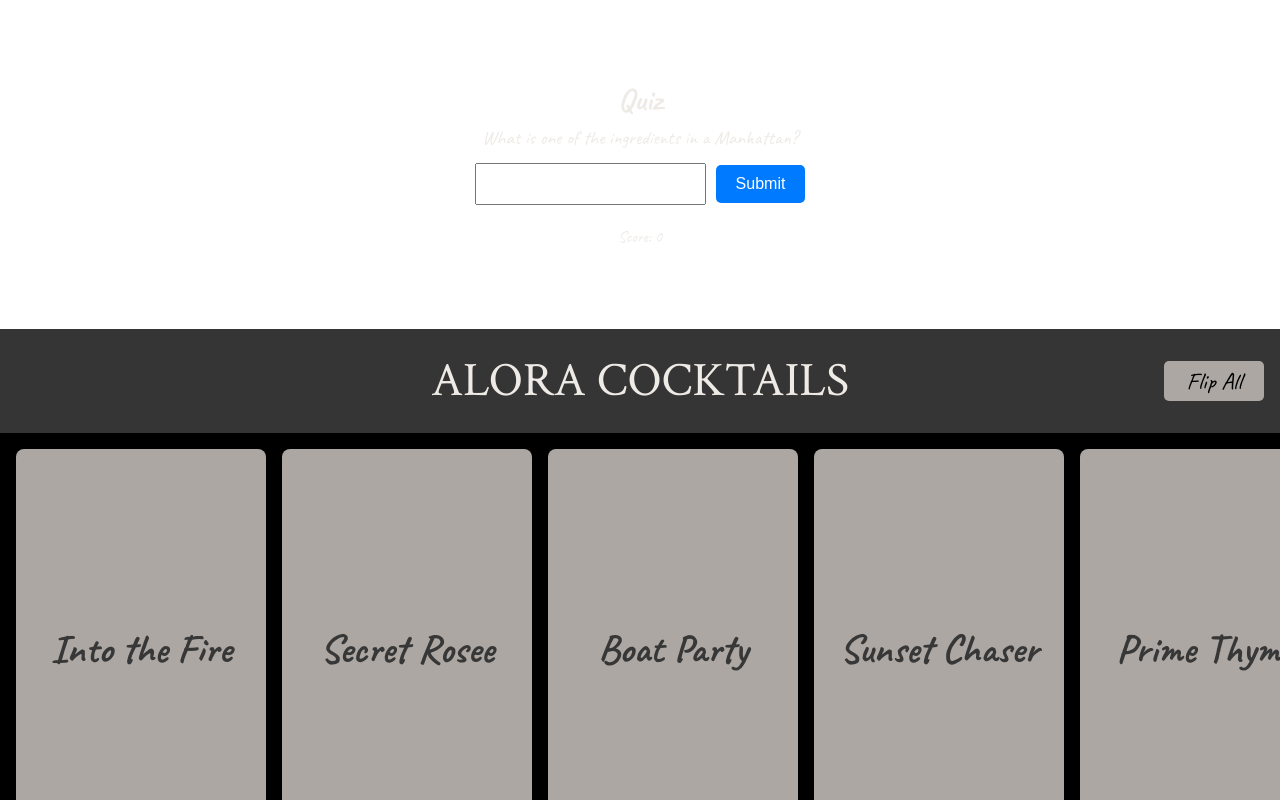
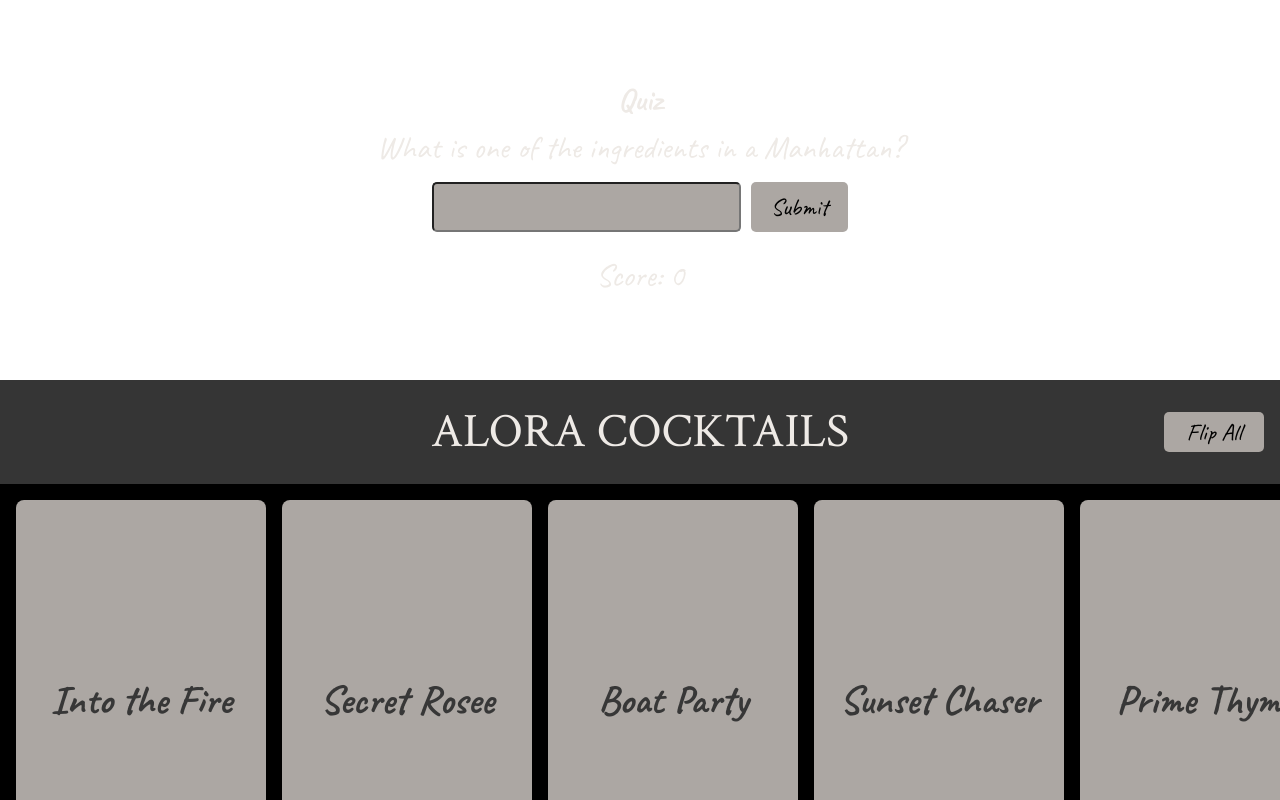
Before and after one commit to tristanhebrt/The-Bar, a React (Vite) app: page / in a window 1280 px wide. Shown: the part 820-1620 px from the top of the page. Built offline with nearby package versions, Linux system fonts and the light colour scheme; a web font is replaced by a local one.

Commit message:
Quiz Logic Update
Added a correct or incorrect text

```diff
--- a/src/components/Quiz.jsx
+++ b/src/components/Quiz.jsx
@@ -1,45 +1,11 @@
 import React, { useState, useEffect } from 'react';
 import styled from 'styled-components';
-
-const QuizContainer = styled.div`
-    text-align: center;
-    margin: 10vh;
-`;
-
-const QuestionText = styled.p`
-    font-size: 1.2em;
-    margin-bottom: 10px;
-`;
-
-const ScoreText = styled.p`
-    font-size: 1em;
-    margin-top: 20px;
-`;
-
-const Input = styled.input`
-    padding: 10px;
-    margin-right: 10px;
-    font-size: 1em;
-`;
-
-const Button = styled.button`
-    padding: 10px 20px;
-    font-size: 1em;
-    cursor: pointer;
-    background-color: #007BFF;
-    color: white;
-    border: none;
-    border-radius: 5px;
-
-    &:hover {
-        background-color: #0056b3;
-    }
-`;
 
 const Quiz = ({ cocktails }) => {
     const [currentQuestion, setCurrentQuestion] = useState(null);
     const [answer, setAnswer] = useState('');
     const [score, setScore] = useState(0);
+    const [feedback, setFeedback] = useState('');
 
     useEffect(() => {
         const retryCount = 0;
@@ -74,18 +40,33 @@ const Quiz = ({ cocktails }) => {
             generateQuestion(retryCount + 1);
             return;
         }
+
         const randomIngredientString = validIngredients[Math.floor(Math.random() * validIngredients.length)];
         const [ingredientQuantity, ...ingredientNameParts] = randomIngredientString.split(' ');
-        const ingredientName = ingredientNameParts.join(' ');
+
+        const measurementUnits = ["oz", "ml", "cl", "tsp", "tbsp", "dashes"];
+        // Remove the measurement unit if it's the first element
+        let filteredIngredientNameParts = measurementUnits.includes(ingredientNameParts[0]?.toLowerCase())
+            ? ingredientNameParts.slice(1)
+            : ingredientNameParts;
+        const ingredientName = filteredIngredientNameParts.join(' ');
+
+        // If filtering produces an empty name, try again
+        if (!ingredientName.trim()) {
+            generateQuestion(retryCount + 1);
+            return;
+        }
+
         const questionType = Math.floor(Math.random() * 3);
-
         let question;
         switch (questionType) {
             case 0:
                 question = {
                     text: `What is one of the ingredients in a ${randomCocktail.title}?`,
                     answer: ingredientName,
-                    allAnswers: allIngredients.map(ingredient => ingredient.split(' ').slice(1).join(' '))
+                    allAnswers: allIngredients.map(ingredient =>
+                        ingredient.replace(/^\d+(\.\d+)?\s?(oz|ml|dashes|cl|tsp|tbsp)?\s?/i, '')
+                    )
                 };
                 break;
             case 1:
@@ -118,17 +99,40 @@ const Quiz = ({ cocktails }) => {
         if (currentQuestion.text.startsWith('How much')) {
             submittedAnswer = submittedAnswer.replace(/[a-zA-Z]/g, '').trim();
         }
+
+        // Check if the submitted answer is blank. If it is, treat it as incorrect.
+        if (submittedAnswer.trim() === '') {
+            console.log("Blank answer submitted, treated as incorrect.");
+            setFeedback(`Incorrect. The correct answer is: ${currentQuestion.answer}`);
+            setAnswer('');
+            return;
+        }
+
         console.log('Submitted Answer:', submittedAnswer);
         console.log('Correct Answer:', currentQuestion.answer);
+
+        let isCorrect = false;
         if (currentQuestion.text.startsWith('What is one of the ingredients')) {
             if (currentQuestion.allAnswers.some(ans => ans.toLowerCase() === submittedAnswer.toLowerCase()) ||
                 currentQuestion.allAnswers.some(ans => ans.toLowerCase().includes(submittedAnswer.toLowerCase()))) {
-                setScore(score + 1);
+                isCorrect = true;
             }
         } else if (submittedAnswer.toLowerCase() === currentQuestion.answer.toLowerCase()) {
+            isCorrect = true;
+        }
+
+        if (isCorrect) {
             setScore(score + 1);
+            setFeedback("Correct!");
+        } else {
+            setFeedback(`Incorrect. The correct answer is: ${currentQuestion.answer}`);
         }
         setAnswer('');
+    };
+
+    // Handler for moving to the next question
+    const handleNextQuestion = () => {
+        setFeedback('');
         generateQuestion();
     };
 
@@ -147,6 +151,12 @@ const Quiz = ({ cocktails }) => {
                             />
                             <Button type="submit">Submit</Button>
                         </form>
+                        {feedback && (
+                            <FeedbackContainer>
+                                <FeedbackText>{feedback}</FeedbackText>
+                                <Button onClick={handleNextQuestion}>Next</Button>
+                            </FeedbackContainer>
+                        )}
                     </div>
                 ) : (
                     <p>Loading question...</p>
@@ -159,4 +169,54 @@ const Quiz = ({ cocktails }) => {
     );
 };
 
+/* Styled Components */
+const QuizContainer = styled.div`
+    text-align: center;
+    margin: 10vh;
+`;
+
+const QuestionText = styled.p`
+    font-size: 2em;
+    margin-bottom: 10px;
+`;
+
+const ScoreText = styled.p`
+    font-size: 2em;
+    margin-top: 20px;
+`;
+
+const Input = styled.input`
+    padding: 0.5rem 2rem;
+    margin-right: 10px;
+    border-radius: 5px;
+    font-family: var(--main-font);
+    font-size: 1.5em;
+    background-color: var(--highlight3);
+    color: var(--black);
+`;
+
+const Button = styled.button`
+    padding: 10px 20px;
+    border: none;
+    border-radius: 5px;
+    cursor: pointer;
+    font-family: var(--main-font);
+    font-size: 1.5em;
+    background-color: var(--highlight3);
+    color: var(--black);
+    transition: background 0.3s ease;
+    &:hover {
+        background-color: var(--secondary);
+    }
+`;
+
+const FeedbackContainer = styled.div`
+    margin-top: 20px;
+`;
+
+const FeedbackText = styled.p`
+    font-size: 1.5em;
+    margin-bottom: 10px;
+`;
+
 export default Quiz;
```
